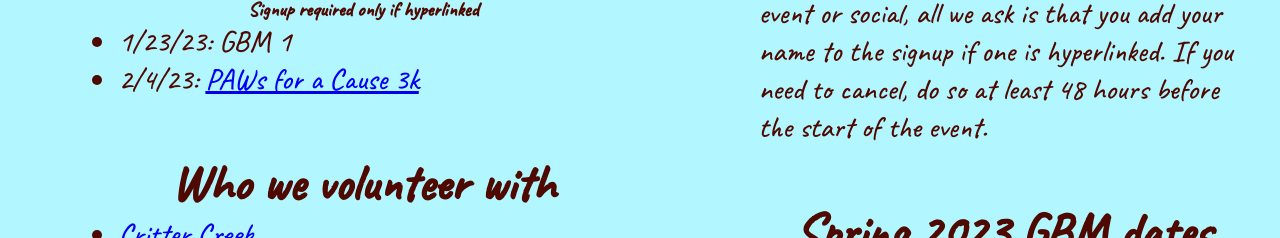
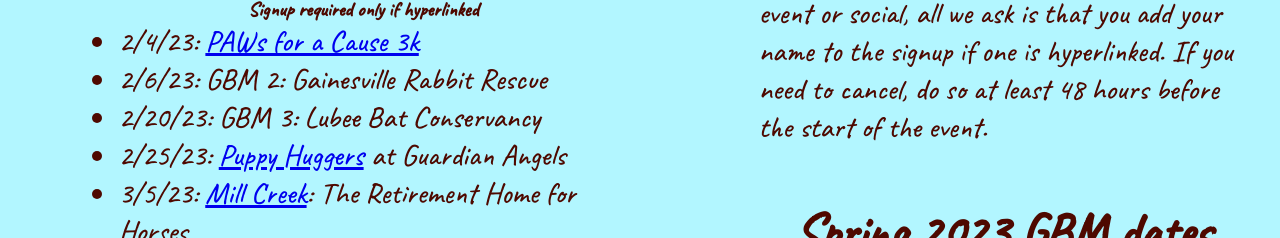
Before and after one commit to PAW-UF/PAW, a plain HTML site: page getinvolved.html in a window 1280 px wide. Shown: the part 714-952 px from the top of the page. Drawn offline with Linux system fonts and the light colour scheme.

Commit message:
Update getinvolved.html

```diff
--- a/getinvolved.html
+++ b/getinvolved.html
@@ -112,8 +112,12 @@
                 <h2 style="font-size: 50px; text-align: center;" class="contact">Upcoming events</h2>
                 <h3 style="font-size: 20px; text-align: center;" class="contact">Signup required only if hyperlinked</h3>
                 <ul class="contact">
-                    <li>1/23/23: GBM 1</li>
+
                     <li>2/4/23: <a href="https://docs.google.com/forms/d/e/1FAIpQLScnBzl-ooE2YFYqUzJGT_HIwgwHFHpjH6jPT8Af0VtUeixI5g/viewform">PAWs for a Cause 3k</a></li>
+                    <li>2/6/23: GBM 2: Gainesville Rabbit Rescue</li>
+                    <li>2/20/23: GBM 3: Lubee Bat Conservancy</li>
+                    <li>2/25/23: <a href="https://docs.google.com/document/d/1s9z3W0-C0OdQBuQHGaVuCZGneGIdln-w9Jv1BmkHSzI/edit">Puppy Huggers</a> at Guardian Angels</li>
+                    <li>3/5/23: <a href="https://docs.google.com/document/d/1uzGEM7cHPajU20Cxg9oeu4sfL4bRnSLa-lOYROm1C18/edit">Mill Creek</a>: The Retirement Home for Horses</li>
 
                 </ul>
                 <br><br><br>
```
